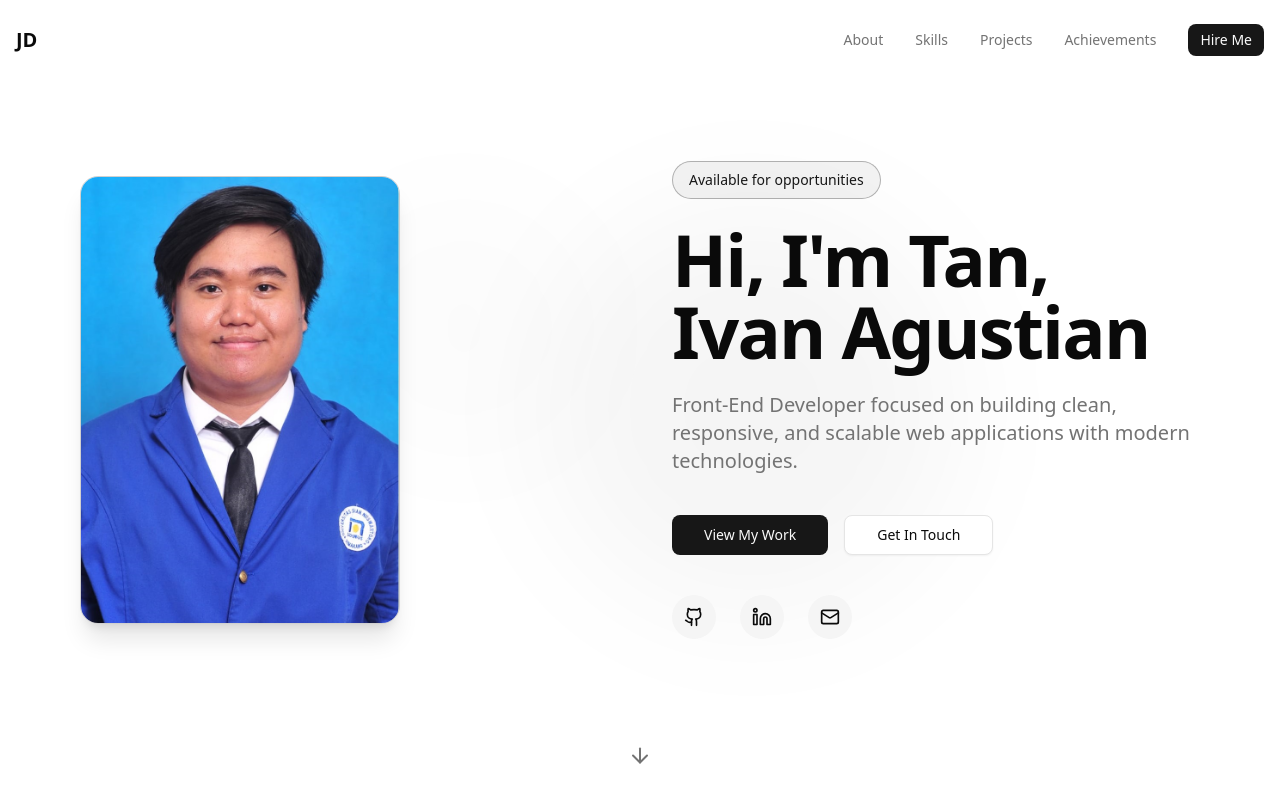
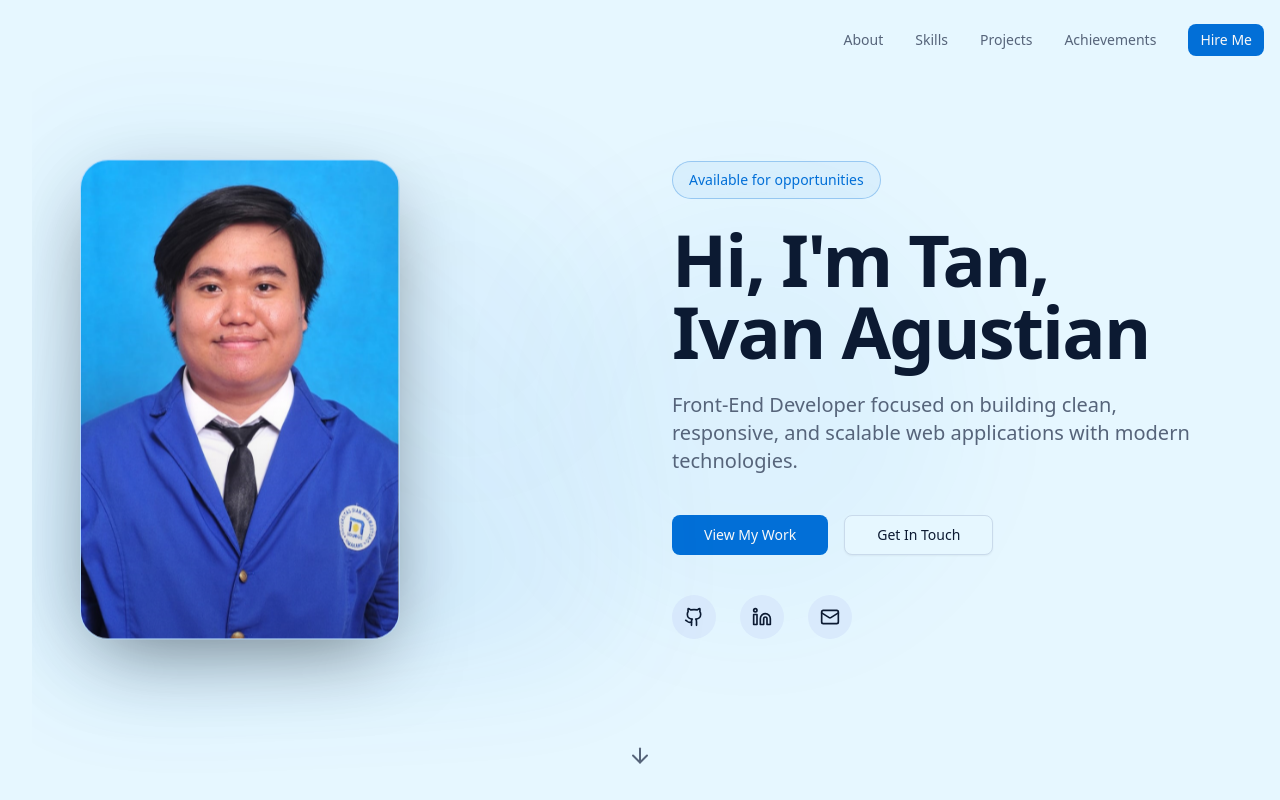
Before and after one commit to TanIvanAgustian/my-portofolio, a Next.js app: page / in a window 1280 px wide. Shown: the top 800 px of the page. Built offline with nearby package versions, Linux system fonts and the light colour scheme.

Commit message:
fix: style

```diff
--- a/src/app/globals.css
+++ b/src/app/globals.css
@@ -48,37 +48,37 @@
 
 :root {
   --radius: 0.625rem;
-  --background: oklch(1 0 0);
-  --foreground: oklch(0.145 0 0);
-  --card: oklch(1 0 0);
-  --card-foreground: oklch(0.145 0 0);
-  --popover: oklch(1 0 0);
-  --popover-foreground: oklch(0.145 0 0);
-  --primary: oklch(0.205 0 0);
-  --primary-foreground: oklch(0.985 0 0);
-  --secondary: oklch(0.97 0 0);
-  --secondary-foreground: oklch(0.205 0 0);
-  --muted: oklch(0.97 0 0);
-  --muted-foreground: oklch(0.556 0 0);
-  --accent: oklch(0.97 0 0);
-  --accent-foreground: oklch(0.205 0 0);
+  --background: oklch(0.97 0.03 250);
+  --foreground: oklch(0.22 0.05 260);
+  --card: oklch(1 0.01 250);
+  --card-foreground: oklch(0.22 0.05 260);
+  --popover: oklch(1 0.01 250);
+  --popover-foreground: oklch(0.22 0.05 260);
+  --primary: oklch(0.55 0.18 255);
+  --primary-foreground: oklch(0.98 0 0);
+  --secondary: oklch(0.93 0.03 250);
+  --secondary-foreground: oklch(0.28 0.06 260);
+  --muted: oklch(0.94 0.02 250);
+  --muted-foreground: oklch(0.5 0.04 260);
+  --accent: oklch(0.9 0.04 250);
+  --accent-foreground: oklch(0.28 0.06 260);
   --destructive: oklch(0.577 0.245 27.325);
-  --border: oklch(0.922 0 0);
-  --input: oklch(0.922 0 0);
-  --ring: oklch(0.708 0 0);
-  --chart-1: oklch(0.646 0.222 41.116);
-  --chart-2: oklch(0.6 0.118 184.704);
-  --chart-3: oklch(0.398 0.07 227.392);
-  --chart-4: oklch(0.828 0.189 84.429);
-  --chart-5: oklch(0.769 0.188 70.08);
-  --sidebar: oklch(0.985 0 0);
-  --sidebar-foreground: oklch(0.145 0 0);
-  --sidebar-primary: oklch(0.205 0 0);
-  --sidebar-primary-foreground: oklch(0.985 0 0);
-  --sidebar-accent: oklch(0.97 0 0);
-  --sidebar-accent-foreground: oklch(0.205 0 0);
-  --sidebar-border: oklch(0.922 0 0);
-  --sidebar-ring: oklch(0.708 0 0);
+  --border: oklch(0.88 0.03 250);
+  --input: oklch(0.88 0.03 250);
+  --ring: oklch(0.55 0.18 255);
+  --chart-1: oklch(0.55 0.18 255);
+  --chart-2: oklch(0.6 0.12 220);
+  --chart-3: oklch(0.45 0.1 240);
+  --chart-4: oklch(0.7 0.14 260);
+  --chart-5: oklch(0.65 0.16 230);
+  --sidebar: oklch(0.96 0.02 250);
+  --sidebar-foreground: oklch(0.22 0.05 260);
+  --sidebar-primary: oklch(0.55 0.18 255);
+  --sidebar-primary-foreground: oklch(0.98 0 0);
+  --sidebar-accent: oklch(0.9 0.04 250);
+  --sidebar-accent-foreground: oklch(0.28 0.06 260);
+  --sidebar-border: oklch(0.88 0.03 250);
+  --sidebar-ring: oklch(0.55 0.18 255);
 }
 
 .dark {
--- a/src/components/HeroSection.tsx
+++ b/src/components/HeroSection.tsx
@@ -25,16 +25,29 @@ const HeroSection = () => {
 
       <div className="section-container relative z-10 max-w-7xl mx-auto px-6 lg:px-12">
         <div className="grid grid-cols-1 lg:grid-cols-2 items-center gap-16">
-          {/* LEFT – IMAGE */}
+          {/* LEFT – IMAGE (Modern Style) */}
           <motion.div
-            className="flex justify-center lg:justify-start"
-            initial={{ opacity: 0, scale: 0.95 }}
-            animate={{ opacity: 1, scale: 1 }}
+            className="relative flex justify-center lg:justify-start"
+            initial={{ opacity: 0, y: 20 }}
+            animate={{ opacity: 1, y: 0 }}
             transition={{ duration: 0.6 }}
           >
-            <div className="relative w-72 h-96 md:w-80 md:h-112 rounded-2xl overflow-hidden border border-primary/20 shadow-xl">
-              <Image src="/Photo.jpeg" alt="Tan Ivan Agustian" fill className="object-cover" priority />
-            </div>
+            {/* Glow background */}
+            <div className="absolute -inset-4 rounded-[2rem] bg-gradient-to-tr from-primary/30 via-primary/10 to-transparent blur-3xl opacity-70" />
+
+            {/* Floating card */}
+            <motion.div
+              className="relative w-72 h-96 md:w-80 md:h-[30rem]"
+              animate={{ y: [0, -8, 0] }}
+              transition={{ duration: 6, repeat: Infinity, ease: "easeInOut" }}
+            >
+              <div className="relative w-full h-full rounded-[1.75rem] overflow-hidden bg-background/60 backdrop-blur border border-primary/20 shadow-[0_25px_80px_-20px_rgba(0,0,0,0.5)]">
+                <Image src="/Photo.jpeg" alt="Tan Ivan Agustian" fill className="object-cover" priority />
+
+                {/* subtle overlay */}
+                <div className="absolute inset-0 bg-gradient-to-t from-black/20 via-transparent to-transparent" />
+              </div>
+            </motion.div>
           </motion.div>
 
           {/* RIGHT – TEXT */}
--- a/src/components/Navbar.tsx
+++ b/src/components/Navbar.tsx
@@ -36,7 +36,7 @@ const Navbar = () => {
       <div className="section-container">
         <div className="flex items-center justify-between h-20">
           <a href="#" className="text-xl font-bold">
-            <span className="gradient-text">JD</span>
+            <span className="gradient-text"></span>
           </a>
 
           {/* Desktop Navigation */}
```
